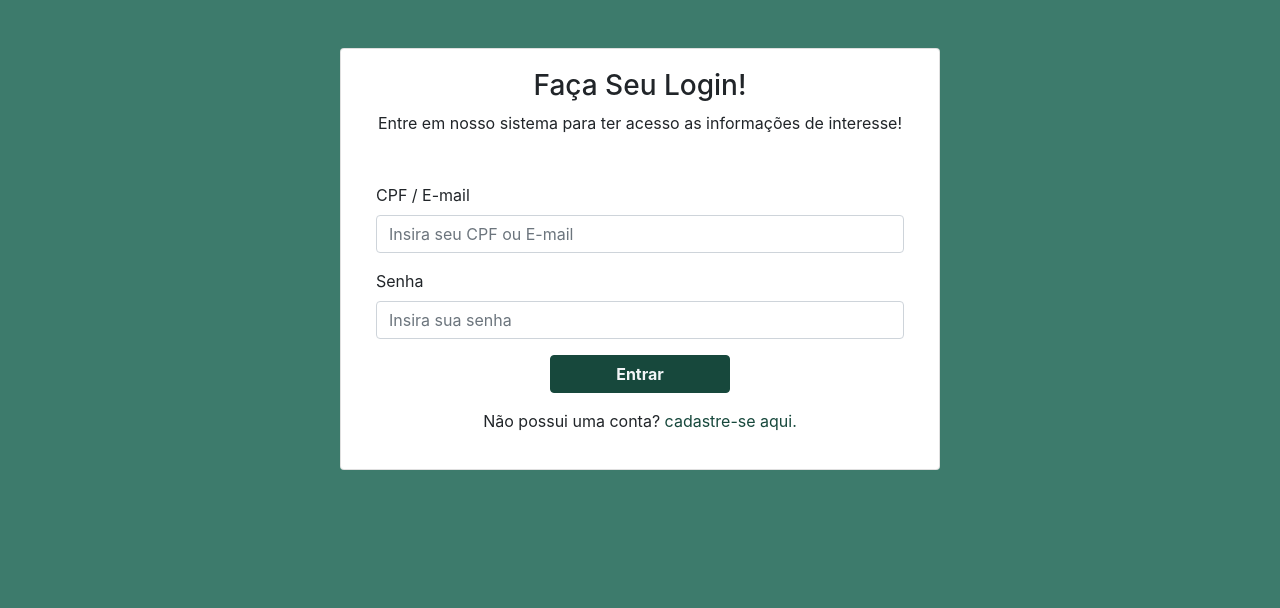
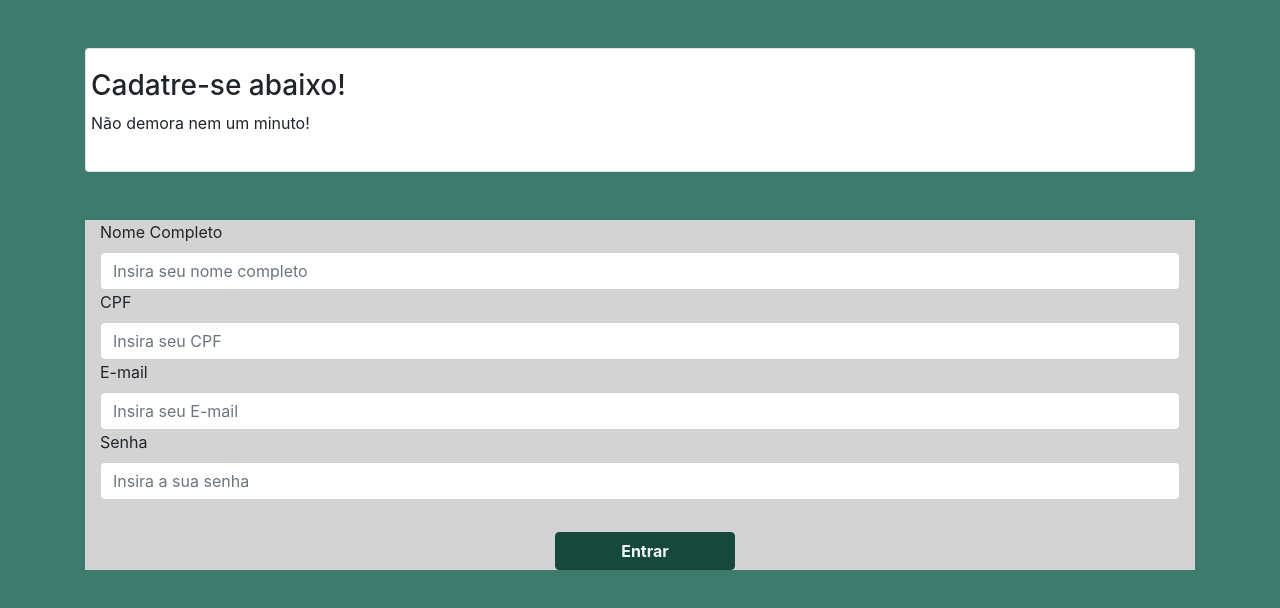
Before and after one commit to vitor-moraes/information-management-plataform, a React (Create React App) app: page /cadastro in a window 1280 px wide. Shown: the top 608 px of the page. Built offline with nearby package versions, Linux system fonts and the light colour scheme.

Commit message:
Feat: Adding Registration Page

```diff
--- a/package.json
+++ b/package.json
@@ -9,6 +9,7 @@
     "bootstrap": "^4.5.0",
     "react": "^16.13.1",
     "react-dom": "^16.13.1",
+    "react-router-dom": "^5.2.0",
     "react-scripts": "3.4.1"
   },
   "scripts": {
--- a/public/css/styles.css
+++ b/public/css/styles.css
@@ -35,3 +35,11 @@
 .register-link:hover{
     color: #2FC09D;
 }
+
+.registration-header {
+    margin-left: 100px;
+}
+.registration-body {
+    margin-top: 10px;
+    background-color: lightgray;
+}
--- a/public/index.html
+++ b/public/index.html
@@ -23,7 +23,7 @@
   </head>
   <body>
     <noscript>You need to enable JavaScript to run this app.</noscript>
-    <div id="root"></div>
+    <div id="root" class="root"></div>
 
     <!-- Bootstrap -->
     <script src="https://code.jquery.com/jquery-3.5.1.slim.min.js" integrity="sha384-DfXdz2htPH0lsSSs5nCTpuj/zy4C+OGpamoFVy38MVBnE+IbbVYUew+OrCXaRkfj" crossorigin="anonymous"></script>
--- a/src/App.js
+++ b/src/App.js
@@ -1,12 +1,23 @@
 import React from 'react';
+import ReactDOM from 'react-dom';
+import { BrowserRouter, Route, Switch } from 'react-router-dom'
+
 
 import HomePage from './pages/HomePage';
+import RegistrationPage from './pages/RegistrationPage'
 
 function App() {
   return (
-    <div className="height-100vh root ">
-      <HomePage />
-    </div>
+    // <div className="height-100vh root ">
+    //   <HomePage />
+    // </div>
+    <BrowserRouter basename={"/"}>
+      <Switch>
+        <Route path={`${process.env.PUBLIC_URL}/`} component={HomePage} exact />
+        <Route path={`${process.env.PUBLIC_URL}/home`} component={HomePage} />
+        <Route path={`${process.env.PUBLIC_URL}/cadastro`} component={RegistrationPage} />
+      </Switch>
+    </BrowserRouter>
   );
 }
 
--- a/src/components/LoginForm.js
+++ b/src/components/LoginForm.js
@@ -56,7 +56,12 @@ export default function LoginForm() {
               </button>
             </div>
             <div className="mt-3 text-center">
-              <p>Não possui uma conta? <a className="register-link" href="#">cadastre-se aqui.</a> </p>
+              <p>
+                Não possui uma conta?{" "}
+                <a className="register-link" href="/cadastro">
+                  cadastre-se aqui.
+                </a>{" "}
+              </p>
             </div>
           </div>
       </form>
--- a/src/pages/RegistrationPage.js
+++ b/src/pages/RegistrationPage.js
@@ -0,0 +1,111 @@
+import React, { useState } from "react";
+
+export default function RegistrationPage() {
+  const [name, setName] = useState(null);
+  const [cpf, setCpf] = useState(null);
+  const [email, setEmail] = useState(null);
+  const [password, setPassword] = useState(null);
+  // Add perfil imagem
+
+  const handleSubmit = async () => {
+    try {
+      // Add api
+      //const response = await ...
+      //console.log(response);
+    } catch (error) {
+      console.log(error);
+    }
+  };
+
+  return (
+    // Registration Header (this can be transform into a component)
+    <div className="container">
+      <div className="card mt-5">
+        <div className="card-body">
+          <div className="row">
+            <div classname="registration-header">
+              <div classname="text-center">
+                <h3>Cadatre-se abaixo!</h3>
+                <p>Não demora nem um minuto!</p>
+              </div>
+            </div>
+          </div>
+        </div>
+      </div>
+      {/* User information form */}
+      <form onSubmit={handleSubmit}>
+        <div className="container registration-body">
+          <div className="form-group mt-5">
+            <label htmlFor="name">Nome Completo</label>
+            {/* Full name's input */}
+            <input
+              type="name"
+              required
+              className="form-control"
+              id="name"
+              name="name"
+              placeholder="Insira seu nome completo"
+              onChange={(e) => {
+                setName(e.target.value);
+              }}
+            />
+            {/* CPF's input */}
+            <label htmlFor="cpf">CPF</label>
+            <input
+              type="cpf"
+              required
+              className="form-control"
+              id="cpf"
+              name="cpf"
+              placeholder="Insira seu CPF"
+              onChange={(e) => {
+                setCpf(e.target.value);
+              }}
+            />
+            {/* E-mail's imput */}
+            <label htmlFor="email">E-mail</label>
+            <input
+              type="email"
+              required
+              className="form-control"
+              id="email"
+              name="email"
+              placeholder="Insira seu E-mail"
+              onChange={(e) => {
+                setEmail(e.target.value);
+              }}
+            />
+            {/* Password's input */}
+            <label htmlFor="password">Senha</label>
+            <input
+              type="password"
+              required
+              className="form-control"
+              id="password"
+              name="password"
+              placeholder="Insira a sua senha"
+              onChange={(e) => {
+                setPassword(e.target.value);
+              }}
+            />
+            {/* add picture requisitation place */}
+            {/*  */}
+            {/*  */}
+          </div>
+          {/* Button to register*/}
+          <div className="mx-auto col-12 col-md-6 text-center" style={{ maxWidth: 200 }}>
+            <button className="btn btn-custom waves-btn waves-effect mt-3">
+              Entrar
+            </button>
+          </div>
+          {/* Button to go back
+          <div className="col-12 col-md-6 text-center" style={{ maxWidth: 200 }}>
+            <button className="btn btn-custom waves-btn waves-effect mt-3" href="">
+              Voltar
+            </button>
+          </div> */}
+        </div>
+      </form>
+    </div>
+  );
+}
```
Also changed, not shown: 1 other file (tests, documents, lock files or other folders). Lines whose indentation alone changed are shown as unchanged.
